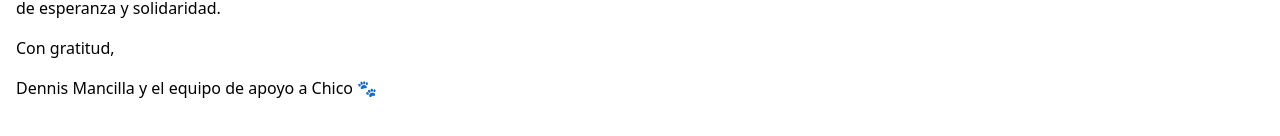
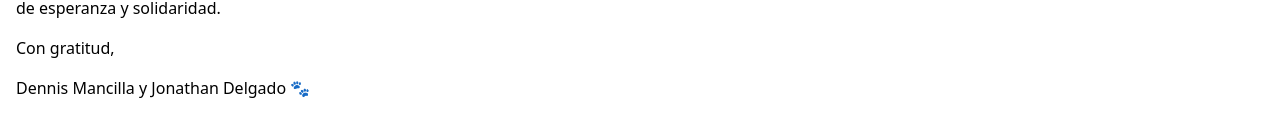
Before and after one commit to JonDotsoy/rifa-chico, an Astro site: page /success in a window 1280 px wide. Shown: the part 324-460 px from the top of the page. Built offline with nearby package versions, Linux system fonts and the light colour scheme; Astro itself is replaced by a stand-in of ours.

Commit message:
feat: upgrade success

```diff
--- a/src/pages/success.astro
+++ b/src/pages/success.astro
@@ -75,6 +75,6 @@ import DocumentLayout from "../components/layouts/document-layout.astro";
             parte de esta hermosa historia de esperanza y solidaridad.
         </p>
         <p>Con gratitud,</p>
-        <p>Dennis Mancilla y el equipo de apoyo a Chico 🐾</p>
+        <p>Dennis Mancilla y Jonathan Delgado 🐾</p>
     </div>
 </DocumentLayout>
```
